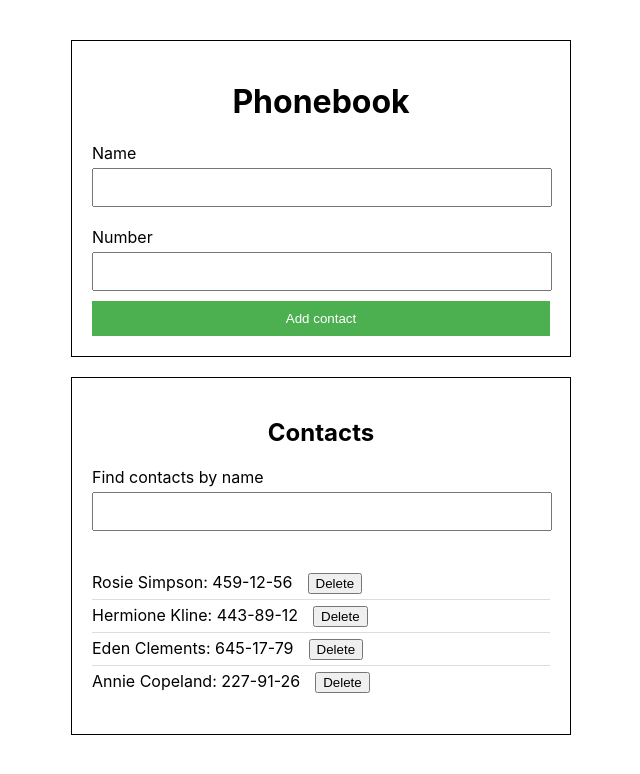
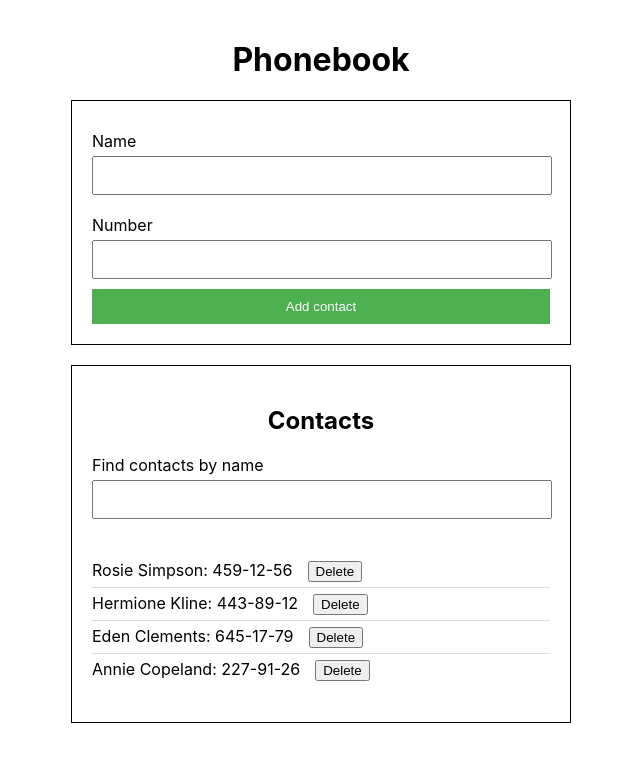
Before and after one commit to Daryna8/goit-react-hw-02-phonebook, a React (Create React App) app: page / in a window 1280 px wide. Shown: the top 774 px of the page, without its empty margins (319-959 px from the left). Built offline with nearby package versions, Linux system fonts and the light colour scheme.

Commit message:
fixed mistakes

```diff
--- a/src/components/App.jsx
+++ b/src/components/App.jsx
@@ -1,5 +1,4 @@
 import React from 'react';
-import { nanoid } from 'nanoid';
 import { ContactForm } from './ContactForm';
 import { Filter } from './Filter';
 import { ContactList } from './ContactList';
@@ -14,40 +13,26 @@ export class App extends React.Component {
       { id: 'id-4', name: 'Annie Copeland', number: '227-91-26' },
     ],
     filter: '',
-    name: '',
-    number: '',
   };
 
-  handleSubmit = e => {
-    e.preventDefault();
-    const id = nanoid();
-    const { name, number } = this.state;
-    if (this.state.contacts.map(contact => contact.name).includes(name)) {
-      alert(`${name} is already in contacts.`);
-      return;
-    }
-    const contact = { id, name, number };
-
-    this.setState(prevState => ({
-      contacts: prevState.contacts.concat(contact),
-    }));
-
-    this.setState({
-      name: '',
-      number: '',
-    });
-  };
-
-  handleChangeInput = e => {
-    const value = e.currentTarget.value;
-    const name = e.currentTarget.name;
-    this.setState({ [name]: value });
+  handleChangeFilter = e => {
+    this.setState({ filter: e.currentTarget.value });
   };
 
   getFilteredContacts = () => {
     return this.state.contacts.filter(contact =>
       contact.name.toLowerCase().includes(this.state.filter.toLowerCase())
     );
+  };
+
+  handleAddContact = newContact => {
+    if (this.state.contacts.map(c => c.name).includes(newContact.name)) {
+      alert(`${newContact.name} is already in contacts.`);
+      return;
+    }
+    this.setState(prevState => ({
+      contacts: prevState.contacts.concat(newContact),
+    }));
   };
 
   handleDeleteContact = id => {
@@ -57,33 +42,16 @@ export class App extends React.Component {
   };
 
   render() {
-    const { filter, name, number } = this.state;
+    const { filter } = this.state;
     const filteredContacts = this.getFilteredContacts();
     return (
-      <div
-        // style={{
-        //   height: '100vh',
-        //   display: 'flex',
-        //   justifyContent: 'center',
-        //   flexDirection: 'column',
-        //   alignItems: 'center',
-        //   fontSize: 40,
-        //   color: '#010101',
-        // }}
-        className={s.phonebook}
-      >
-        <form onSubmit={this.handleSubmit}>
-          <h1>Phonebook</h1>
-          <ContactForm
-            name={name}
-            number={number}
-            handleChangeInput={this.handleChangeInput}
-          />
-        </form>
+      <div className={s.phonebook}>
+        <h1>Phonebook</h1>
+        <ContactForm handleAddContact={this.handleAddContact} />
 
         <div className={s.contacts}>
           <h2>Contacts</h2>
-          <Filter filter={filter} handleChangeInput={this.handleChangeInput} />
+          <Filter filter={filter} handleChangeInput={this.handleChangeFilter} />
           <ContactList
             filteredContacts={filteredContacts}
             handleDeleteContact={this.handleDeleteContact}
--- a/src/components/ContactForm.jsx
+++ b/src/components/ContactForm.jsx
@@ -1,13 +1,41 @@
+import React from 'react';
 import s from './PhoneBook.module.css';
+import { nanoid } from 'nanoid';
 
-export const ContactForm = ({ name, number, handleChangeInput }) => {
+export class ContactForm extends React.Component {
+  state = {
+    name: '',
+    number: '',
+  };
+
+  handleSubmit = e => {
+    e.preventDefault();
+    const id = nanoid();
+    const { name, number } = this.state;
+    const newContact = { id, name, number };
+
+    this.props.handleAddContact(newContact);
+
+    this.setState({
+      name: '',
+      number: '',
+    });
+  };
+
+  handleChangeInput = e => {
+    const { value, name } = e.currentTarget;
+    this.setState({ [name]: value });
+  };
+
+  render() {
+    const { name, number } = this.state;
     return (
-    <div>
+      <form onSubmit={this.handleSubmit}>
         <label htmlFor="">
           Name
           <input
             value={name}
-          onChange={handleChangeInput}
+            onChange={this.handleChangeInput}
             type="text"
             name="name"
             required
@@ -17,7 +45,7 @@ export const ContactForm = ({ name, number, handleChangeInput }) => {
           Number
           <input
             value={number}
-          onChange={handleChangeInput}
+            onChange={this.handleChangeInput}
             type="tel"
             name="number"
             required
@@ -26,6 +54,7 @@ export const ContactForm = ({ name, number, handleChangeInput }) => {
         <button className={s.add_contanct_button} type="submit">
           Add contact
         </button>
-    </div>
+      </form>
     );
-};
+  }
+}
```
Lines whose indentation alone changed are shown as unchanged.
